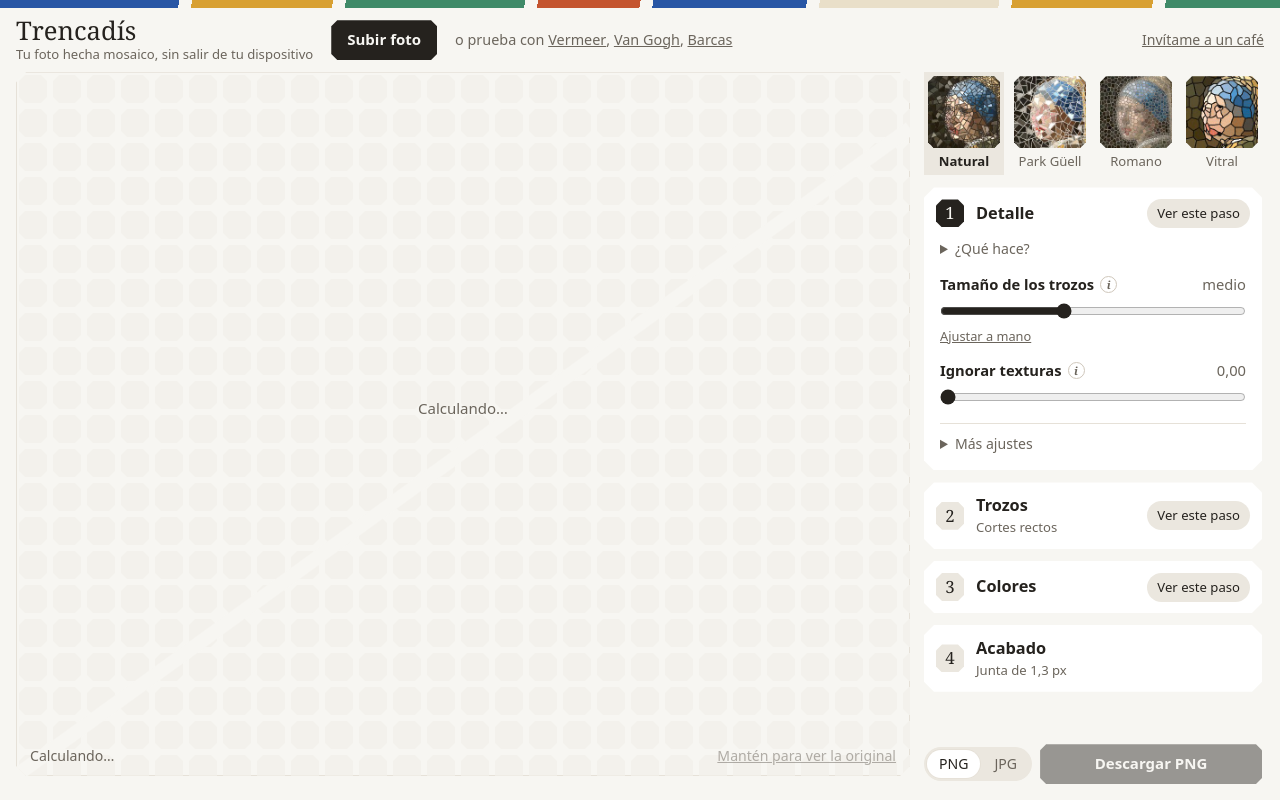
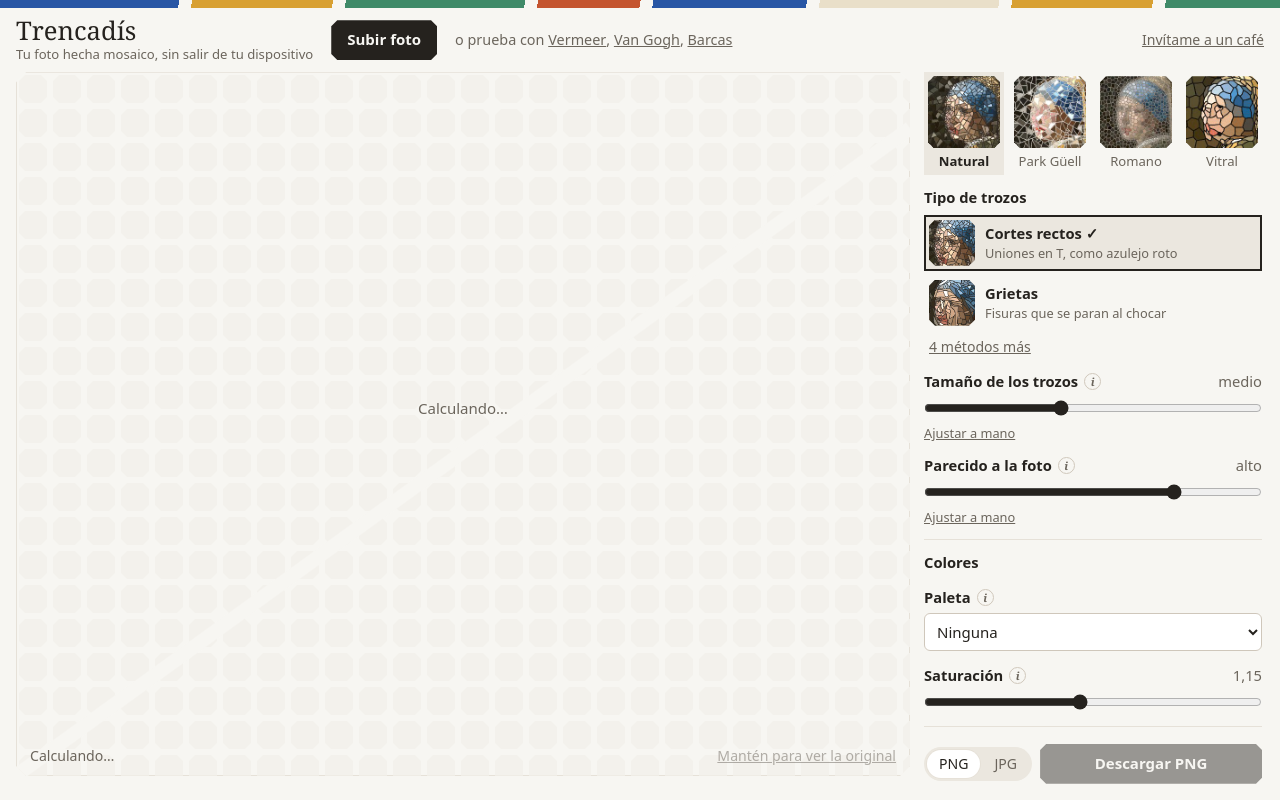
Before and after one commit to feal-ca/trencadis, a React (Vite) app: page / in a window 1280 px wide. Built offline with nearby package versions, Linux system fonts and the light colour scheme; a web font is replaced by a local one.

Commit message:
Panel simple: estilos, cinco controles, formas, hileras y el resto plegado
Co-Authored-By: Claude Opus 5.5 <noreply@anthropic.com>

```diff
--- a/src/styles.css
+++ b/src/styles.css
@@ -300,5 +300,22 @@ input[type='range'] { width: 100%; margin: 4px 0; accent-color: var(--ink); }
 /* Desktop: the export row stays in view when the steps scroll. */
 .side > .export { position: sticky; bottom: 0; z-index: 2; padding-top: 8px; background: var(--wall); }
 
-/* LAB (?lab): side-by-side comparison of tiling with and without intention. */
-.lab-block { border-top: 2px dashed #d64028; padding-top: 12px; gap: 8px; }
+/* Simple panel: titled groups, shape tools, and the folded rest */
+.group-title { font-weight: 650; font-size: 0.92rem; }
+.panel-group { border-top: 1px solid var(--line); padding-top: 12px; }
+.algos > .group-title { margin-bottom: 2px; }
+.shape-block { border-top: 1px solid var(--line); padding-top: 12px; gap: 8px; }
+.shape-count { font-size: 0.88rem; color: var(--soft); }
+.more-all { display: grid; }
+.more-all > summary { font-weight: 550; }
+.more-all .section { border-bottom: 0; }
+
+/* Progress and questions about the shape search, over the viewer */
+.seg-status {
+  position: absolute; left: 12px; right: 12px; bottom: 12px; z-index: 3; display: grid; gap: 6px;
+  padding: 8px 12px; border-radius: 6px; background: rgba(20, 18, 16, 0.78); color: #fff; font-size: 0.85rem;
+}
+.seg-status .link { color: #fff; }
+.seg-actions { display: flex; align-items: center; gap: 12px; }
+.seg-bar { height: 4px; border-radius: 2px; background: rgba(255, 255, 255, 0.25); }
+.seg-bar > div { height: 100%; border-radius: 2px; background: #e3a33b; transition: width 0.2s; }
--- a/src/ui/Panel.jsx
+++ b/src/ui/Panel.jsx
@@ -1,6 +1,6 @@
 import { useState } from 'react';
 import { macroKeys, STYLES } from '../core/macros.js';
-import { ALGORITHMS, isVisible, LAB, PARAM } from '../core/params.js';
+import { ALGORITHMS, isVisible, PARAM } from '../core/params.js';
 import { InfoTip, Macro, Param } from './Param.jsx';
 import { ALGORITHM_INFO, ROW_PARAMS, STEPS } from './steps.js';
 import { TOUCH, useMedia } from './useMedia.js';
@@ -11,7 +11,8 @@ function AlgorithmPicker({ engine }) {
   const primary = ['fracture', 'cracks'];
   const shown = open ? ALGORITHMS : ALGORITHMS.filter((a) => primary.includes(a.value) || a.value === current);
   return (
-    <div className="algos">
+    <div className="algos" role="group" aria-label="Tipo de trozos">
+      <span className="group-title">Tipo de trozos</span>
       {shown.map((a) => (
         <button
           key={a.value}
@@ -37,7 +38,6 @@ function RowTools({ engine, tool, setTool, showLines }) {
   const snap = tool?.snap ?? true;
   const radius = tool?.radius ?? 0.02;
   const set = (patch) => setTool({ ...tool, kind: 'draw', mode, snap, radius, ...patch });
-  const erasing = mode === 'erase';
   const touch = useMedia(TOUCH);
   const zoomHelp = touch ? 'Con dos dedos amplías y mueves la imagen.' : 'La rueda cambia el círculo de enganche y Ctrl + rueda amplía.';
   return (
@@ -47,32 +47,16 @@ function RowTools({ engine, tool, setTool, showLines }) {
         <InfoTip label="Hileras" text="Piezas rectangulares en fila a lo largo de una línea, como la espiral negra de los bancos de Gaudí. Ayudan a que se lean contornos, barandillas o letras sin subir el detalle de toda la imagen." />
       </div>
       <div className="brush-row">
-        <button type="button" className={`btn chamfer-s${drawing ? ' btn-dark' : ''}`} aria-pressed={drawing} onClick={() => setTool(drawing ? null : { kind: 'draw', mode: erasing ? 'free' : mode, snap })}>
-          {drawing ? 'Terminar' : 'Dibujar línea'}
+        <button type="button" className={`btn chamfer-s${drawing ? ' btn-dark' : ''}`} aria-pressed={drawing} onClick={() => setTool(drawing ? null : { kind: 'draw', mode, snap })}>
+          {drawing ? 'Terminar' : 'Dibujar hileras'}
         </button>
         <button type="button" className="link" onClick={showLines} disabled={!engine.lines.lines.length}>Ver las líneas</button>
-        <button type="button" className={`btn chamfer-s${drawing && erasing ? ' btn-dark' : ''}`} aria-pressed={drawing && erasing}
-          onClick={() => setTool(drawing && erasing ? null : { ...tool, kind: 'draw', mode: 'erase', radius })} disabled={!engine.lines.lines.length && !(drawing && erasing)}>
-          Borrar líneas
-        </button>
         <button type="button" className="link" onClick={engine.undoGuide} disabled={!engine.guides.length}>Deshacer</button>
         <button type="button" className="link" onClick={engine.clearGuides} disabled={!engine.guides.length}>
           Deshacer todo{engine.guides.length ? ` (${engine.guides.length})` : ''}
         </button>
       </div>
-      {drawing && erasing && (
-        <div className="draw-options">
-          <label className="field-row brush-size">
-            <span>Tamaño del borrador</span>
-            <input type="range" min={4} max={100} value={Math.round(radius * 1000)} onChange={(e) => set({ radius: e.target.value / 1000 })} />
-          </label>
-          <span className="help">
-            Haz clic sobre una línea, o pasa por encima de varias, y se quitan enteras: las tuyas y las automáticas. «Deshacer» las devuelve.
-            {touch ? ' Con dos dedos amplías y mueves la imagen.' : ' La rueda cambia el tamaño del borrador.'}
-          </span>
-        </div>
-      )}
-      {drawing && !erasing && (
+      {drawing && (
         <div className="draw-options">
           <div className="seg" role="group" aria-label="Forma de dibujar">
             <button type="button" className={mode === 'free' ? 'on' : ''} aria-pressed={mode === 'free'} onClick={() => set({ mode: 'free' })}>A mano</button>
@@ -97,7 +81,7 @@ function RowTools({ engine, tool, setTool, showLines }) {
               : touch
                 ? 'Toca cada vértice y pulsa «Terminar línea» bajo la imagen; «Quitar punto» borra el último. ' + zoomHelp
                 : 'Haz clic en cada vértice; doble clic o Intro para terminar, Retroceso quita el último punto y Esc cancela. ' + zoomHelp}
-            {' '}En azul, las líneas que salen de los contornos de la foto; si acabas cerca de una, tu línea se une a ella.
+            {' '}En azul, las líneas que salen de los contornos de la foto; si acabas cerca de una, tu línea se une a ella. Mantén pulsado sobre una línea para quitarla.
           </span>
         </div>
       )}
@@ -111,44 +95,34 @@ function RowTools({ engine, tool, setTool, showLines }) {
   );
 }
 
-// LAB (?lab): a line on how the search for objects goes.
-function segText(seg) {
-  if (seg.phase === 'done') return `${seg.found} objetos en ${(seg.ms / 1000).toFixed(1)} s`;
-  if (seg.phase === 'error') return `Error al buscar objetos: ${seg.message}`;
-  if (seg.phase === 'idle') return 'Sube una foto.';
-  return 'Buscando objetos…';
-}
-
-// LAB (?lab): hileras along the objects a segmentation model finds.
-function SegmentTools({ engine, showLines, tool, setTool }) {
-  const zones = tool?.kind === 'draw' && tool.zones;
+// Picks shapes the segmentation found. The menu that follows each touch
+// (more detail, less detail, remove) lives on the viewer.
+function ShapeTools({ engine, tool, setTool }) {
+  const on = tool?.kind === 'shape';
+  const count = engine.zones.filter((z) => z.mode).length;
   return (
-    <div className="field lab-block">
-      <div className="field-row">
-        <span className="rows-title">Laboratorio: objetos</span>
-        <InfoTip label="Objetos" text="Un modelo de IA (SlimSAM, unos 10 MB la primera vez) busca los objetos de la foto en tu dispositivo. Sus contornos se usan como líneas de hilera, además de las tuyas y las de los contornos fuertes." />
+    <div className="field shape-block">
+      <div className="brush-row">
+        <button type="button" className={`btn chamfer-s${on ? ' btn-dark' : ''}`} aria-pressed={on} onClick={() => setTool(on ? null : { kind: 'shape' })}>
+          Tocar una forma
+        </button>
+        {engine.seg.phase === 'off' && <button type="button" className="link" onClick={engine.segAccept}>Buscar formas</button>}
       </div>
-      <span className="help">{segText(engine.seg)}</span>
-      <div className="brush-row">
-        <button type="button" className={`btn chamfer-s${zones ? ' btn-dark' : ''}`} aria-pressed={!!zones} disabled={!engine.segments}
-          onClick={() => setTool(zones ? { ...tool, zones: false } :{ mode: 'free', snap: true, ...(tool?.kind === 'draw' ? tool : {}), kind: 'draw', zones: true })}>
-          {zones ? 'Ocultar las zonas' : 'Ver las zonas'}
-        </button>
-        <button type="button" className="link" onClick={showLines} disabled={!engine.lines.lines.length}>Ver las líneas</button>
-      </div>
+      {count > 0 && (
+        <span className="shape-count">
+          {count} {count === 1 ? 'zona' : 'zonas'} ·{' '}
+          <button type="button" className="link" onClick={() => engine.zones.forEach((z) => engine.removeZone(z.id))}>Quitar todas</button>
+        </span>
+      )}
+      <span className="help">Toca un ojo, una cara o un pájaro. Elige más o menos detalle en el menú que aparece.</span>
     </div>
   );
 }
 
-function Controls({ step, engine, brush, setBrush, showLines }) {
-  const lab = LAB && step.id === 'trozos'
-    ? [<SegmentTools key="seg" engine={engine} showLines={showLines} tool={brush} setTool={setBrush} />]
-    : [];
-  return step.simple.map((c, i) => {
+function Controls({ step, engine }) {
+  return step.more.map((c, i) => {
     if (c.macro) return <Macro key={i} id={c.macro} engine={engine} />;
     if (c.param) return <Param key={i} k={c.param} engine={engine} />;
-    if (c.kind === 'algorithm') return <AlgorithmPicker key={i} engine={engine} />;
-    if (c.kind === 'rows') return <RowTools key={i} engine={engine} tool={brush} setTool={setBrush} showLines={showLines} />;
     if (c.kind === 'reseed') {
       return (
         <button key={i} type="button" className="btn chamfer-s reseed" onClick={() => engine.setParam('seed', (engine.params.seed % 999) + 1)}>
@@ -157,18 +131,22 @@ function Controls({ step, engine, brush, setBrush, showLines }) {
       );
     }
     return null;
-  }).concat(lab);
+  });
 }
 
-function Section({ step, index, engine, open, onOpen, peek, onPeek, brush, setBrush, showLines }) {
+// The macros on top of the panel. Their parameters stay out of the advanced
+// lists of the sections; "Ajustar a mano" shows them next to the control.
+const TOP_MACROS = ['size', 'fidelity', 'gloss'];
+
+function Section({ step, index, engine, open, onOpen, peek, onPeek }) {
   const algo = engine.params.algorithm;
   const text = step.id === 'trozos' ? ALGORITHM_INFO[algo].explanation : step.explanation;
   const formula = step.id === 'trozos' ? ALGORITHM_INFO[algo].formula : step.formula;
   const summary = step.id === 'trozos' ? ALGORITHMS.find((a) => a.value === algo).label : step.summary?.(engine.params);
-  // Parameters a simple control on screen already moves only appear through
+  // Parameters a control on top of the panel already moves only appear through
   // its "Ajustar a mano"; the CPU antialiasing only matters without a GPU, and
-  // the size ratio only through the simple size control.
-  const covered = new Set(step.simple.filter((c) => c.macro).flatMap((c) => macroKeys(c.macro, engine.params)));
+  // the size ratio only through the size control.
+  const covered = new Set(TOP_MACROS.flatMap((id) => macroKeys(id, engine.params)));
   const advanced = step.advanced.filter((k) => isVisible(PARAM[k], engine.params) && !covered.has(k) && !(k === 'supersample' && engine.gpu)
     && !(k === 'sizeRatio' && engine.macros.manual.size));
   const canPeek = step.views.length > 0;
@@ -196,11 +174,11 @@ function Section({ step, index, engine, open, onOpen, peek, onPeek, brush, setBr
             {formula && <pre className="formula-pre">{formula}</pre>}
           </details>
           <div className="fields">
-            <Controls step={step} engine={engine} brush={brush} setBrush={setBrush} showLines={showLines} />
+            <Controls step={step} engine={engine} />
           </div>
           {advanced.length > 0 && (
             <details className="more">
-              <summary>Más ajustes</summary>
+              <summary>Ajustes avanzados</summary>
               <div className="fields">
                 {advanced.map((k) => <Param key={k} k={k} engine={engine} />)}
               </div>
@@ -288,9 +266,27 @@ function ResetAll({ engine }) {
 
 // `withExport` false: the phone sheet shows the export row in its own footer.
 export default function Panel({ engine, open, setOpen, peek, setPeek, brush, setBrush, withExport = true }) {
+  const pickTool = (b) => { setBrush(b); if (b) setPeek(null); };
   return (
     <>
       <Styles engine={engine} />
+      <AlgorithmPicker engine={engine} />
+      <Macro id="size" engine={engine} />
+      <Macro id="fidelity" engine={engine} />
+      <div className="fields panel-group">
+        <span className="group-title">Colores</span>
+        <Param k="palette" engine={engine} />
+        <Param k="saturation" engine={engine} />
+      </div>
+      <div className="fields panel-group">
+        <span className="group-title">Acabado</span>
+        <Param k="groutColor" engine={engine} />
+        <Macro id="gloss" engine={engine} />
+      </div>
+      <ShapeTools engine={engine} tool={brush} setTool={pickTool} />
+      <RowTools engine={engine} tool={brush} setTool={pickTool} showLines={() => { setBrush(null); setPeek({ step: 'trozos', view: 'structure' }); }} />
+      <details className="more more-all">
+        <summary>Más ajustes</summary>
         {STEPS.map((step, i) => (
           <Section
             key={step.id}
@@ -301,11 +297,9 @@ export default function Panel({ engine, open, setOpen, peek, setPeek, brush, set
             onOpen={() => { setOpen(open === step.id ? null : step.id); setBrush(null); }}
             peek={peek?.step === step.id}
             onPeek={() => setPeek(peek?.step === step.id ? null : { step: step.id, view: step.views[0].key })}
-          brush={brush}
-          setBrush={(b) => { setBrush(b); if (b) setPeek(null); }}
-          showLines={() => { setBrush(null); setPeek({ step: 'trozos', view: 'structure' }); }}
           />
         ))}
+      </details>
       <ResetAll engine={engine} />
       {withExport && <Export engine={engine} />}
     </>
--- a/src/ui/Viewer.jsx
+++ b/src/ui/Viewer.jsx
@@ -343,7 +343,7 @@ export default function Viewer({ engine, view, brush, setTool }) {
 
   return (
     <div
-      className={`viewer chamfer${engine.busy && !showDraw ? ' is-busy' : ''}`}
+      className={`viewer chamfer${engine.busy && !showDraw ? ' is-busy' : ''}${brush ? ` tool-${brush.kind}` : ''}`}
       onDragOver={(e) => { e.preventDefault(); setDropping(true); }}
       onDragLeave={(e) => { if (!e.currentTarget.contains(e.relatedTarget)) setDropping(false); }}
       onDrop={onDrop}
--- a/src/ui/steps.js
+++ b/src/ui/steps.js
@@ -1,5 +1,5 @@
 // The guided flow. Each step names the stage images it can show, the controls
-// of simple mode and the parameters of advanced mode. Copy is plain on purpose.
+// that only show under "Más ajustes" and the advanced parameters. Copy is plain on purpose.
 
 export const ROW_PARAMS = ['rowScale', 'rowLength', 'rowCount', 'rowColor', 'rowContrast', 'rowGrout'];
 
@@ -46,14 +46,14 @@ export const STEPS = [
   {
     id: 'detalle',
     title: 'Detalle',
-    explanation: 'Se mide cuánto detalle hay en cada zona: bordes, texturas, cambios bruscos. Con eso se decide el tamaño de los trozos, pequeños donde hay detalle y grandes en las zonas lisas. También se calcula hacia dónde van los bordes, para que los cortes puedan seguirlos. Con el pincel puedes quitar detalle de zonas que no te interesan o añadirlo donde quieras más trozos.',
-    formula: 'D(x) = |L − desenfoque(L, σ)|, suavizado y normalizado a [0, 1]\nignorar texturas: D × (1 − k + k · (1 − manchas)),  manchas = det(Hessiano) / |∇L|²\npincel: D × (1 + m) si m < 0;  D + (1 − D) · m si m > 0\ns(x) = s_max − (s_max − s_min) · D(x)^γ',
+    explanation: 'Se mide cuánto detalle hay en cada zona: bordes, texturas, cambios bruscos. Con eso se decide el tamaño de los trozos, pequeños donde hay detalle y grandes en las zonas lisas. También se calcula hacia dónde van los bordes, para que los cortes puedan seguirlos. Con «Tocar una forma» puedes quitar detalle de zonas que no te interesan o añadirlo donde quieras más trozos.',
+    formula: 'D(x) = |L − desenfoque(L, σ)|, suavizado y normalizado a [0, 1]\nignorar texturas: D × (1 − k + k · (1 − manchas)),  manchas = det(Hessiano) / |∇L|²\nzonas con menos detalle: D × (1 + m)\ns(x) = s_max − (s_max − s_min) · D(x)^γ',
     views: [
       { key: 'size', label: 'Tamaño de trozo' },
       { key: 'detail', label: 'Detalle' },
       { key: 'orientation', label: 'Dirección de los bordes' },
     ],
-    simple: [{ macro: 'size' }, { param: 'ignoreTexture' }],
+    more: [{ param: 'ignoreTexture' }],
     advanced: ['sizeRatio', 'gamma', 'detailSigma', 'detailSmooth', 'tensorSigma', 'workLong'],
     summary: (p) => `Trozos de ${Math.round(p.sMin)} a ${Math.round(p.sMax)} px`,
   },
@@ -64,7 +64,7 @@ export const STEPS = [
       { key: 'tessellation', label: 'Contornos' },
       { key: 'structure', label: 'Estructura' },
     ],
-    simple: [{ kind: 'algorithm' }, { macro: 'fidelity' }, { kind: 'reseed' }, { kind: 'rows' }],
+    more: [{ kind: 'reseed' }],
     advanced: ['tileSize', 'spacing', 'lloydIters', 'lloydWeighted', 'anisotropy', 'kappa', 'temperature', 'candidates', 'edgeAlign', 'cutJitter', 'angleNoise', 'sliver', 'hybridSpacing', 'hybridCuts', 'hybridCutProb', 'compactness', 'slicIters', 'crackDensity', 'crackGap', 'crackActive', 'crackAngleNoise', 'crackCurl', 'crackFollow', 'minWidth', 'simplify'],
   },
   {
@@ -76,7 +76,7 @@ export const STEPS = [
       { key: 'flat', label: 'Color por trozo' },
       { key: 'palette', label: 'Con paleta y variación' },
     ],
-    simple: [{ param: 'colorMode' }, { param: 'palette' }, { param: 'saturation' }],
+    more: [{ param: 'colorMode' }],
     advanced: ['lightness', 'paletteK', 'paletteMix', 'colorJitter'],
   },
   {
@@ -85,7 +85,7 @@ export const STEPS = [
     explanation: 'Se dibuja el mosaico: el mortero entre trozos, un bisel en cada borde y una inclinación distinta en cada trozo, para que la luz brille de forma desigual, como en el esmalte de verdad. La colocación a mano gira y mueve un poco cada pieza, para que los cortes no queden alineados. Todo esto se calcula en la tarjeta gráfica y responde al momento.',
     formula: 'junta: píxeles a menos de ancho / 2 del borde\ncolocación: giro ≤ 6°, desplazamiento ≤ 1,2 px, encogido ≤ 6 %\nluz = (ambiente + difusa) · color + brillo · (n · h)^dureza   (Blinn-Phong)',
     views: [],
-    simple: [{ param: 'grout' }, { param: 'groutColor' }, { param: 'place' }, { macro: 'gloss' }, { param: 'lightAz' }],
+    more: [{ param: 'grout' }, { param: 'place' }, { param: 'lightAz' }],
     advanced: ['groutShadow', 'bevel', 'bevelStrength', 'lightEl', 'ambient', 'glazeNoise', 'outLong', 'supersample'],
     summary: (p) => `Junta de ${String(p.grout).replace('.', ',')} px`,
   },
```
Also changed, not shown: scripts/smoke.mjs (+9 -1 lines), src/ui/SegStatus.jsx (added, +43 -0 lines). Lines whose indentation alone changed are shown as unchanged.
